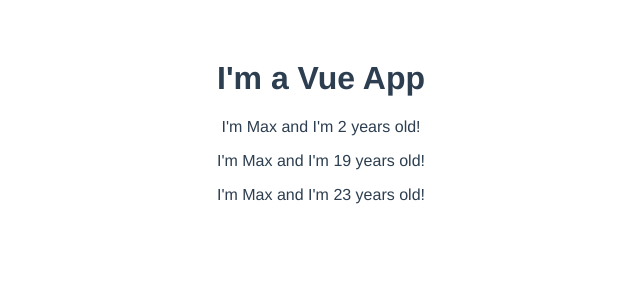
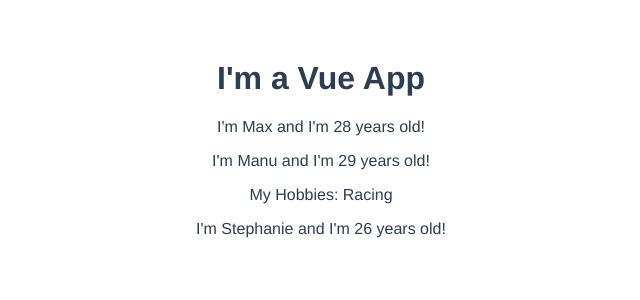
Before and after one commit to FabioZTessitore/learning-vue, a Vue app: page / in a window 1280 px wide. Shown: the top 300 px of the page, without its empty margins (319-959 px from the left). Built offline with nearby package versions, Linux system fonts and the light colour scheme.

Commit message:
props and children (slot)

```diff
--- a/src/App.vue
+++ b/src/App.vue
@@ -1,9 +1,9 @@
 <template>
   <div id="app">
     <h1>I'm a Vue App</h1>
-    <Person />
-    <Person />
-    <Person />
+    <Person name="Max" age="28" />
+    <Person name="Manu" age="29">My Hobbies: Racing</Person>
+    <Person name="Stephanie" age="26" />
   </div>
 </template>
 
--- a/src/components/Person.vue
+++ b/src/components/Person.vue
@@ -1,24 +1,14 @@
 <template>
   <div class="person">
     <p>I'm {{name}} and I'm {{age}} years old!</p>
+    <p><slot></slot></p>
   </div>
 </template>
 
 <script>
 export default {
   name: 'Person',
-  data: function () {
-    return {
-      name: 'Max'
-    }
-  },
-  computed: {
-    age: function () {
-      return Math.floor(Math.random()*30);
-    }
-  },
-  props: {
-  }
+  props: ['name', 'age']
 }
 </script>
 
```
Also changed, not shown: 1 other file (tests, documents, lock files or other folders).
